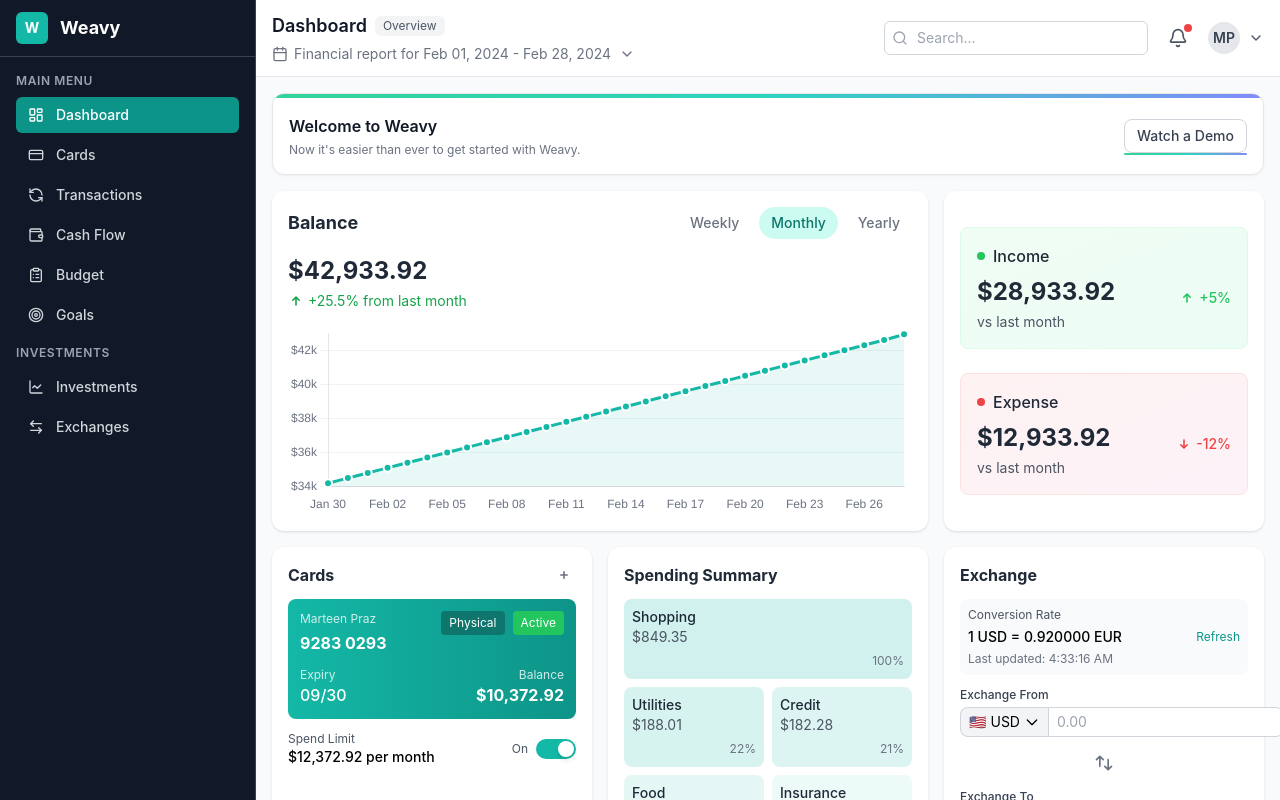
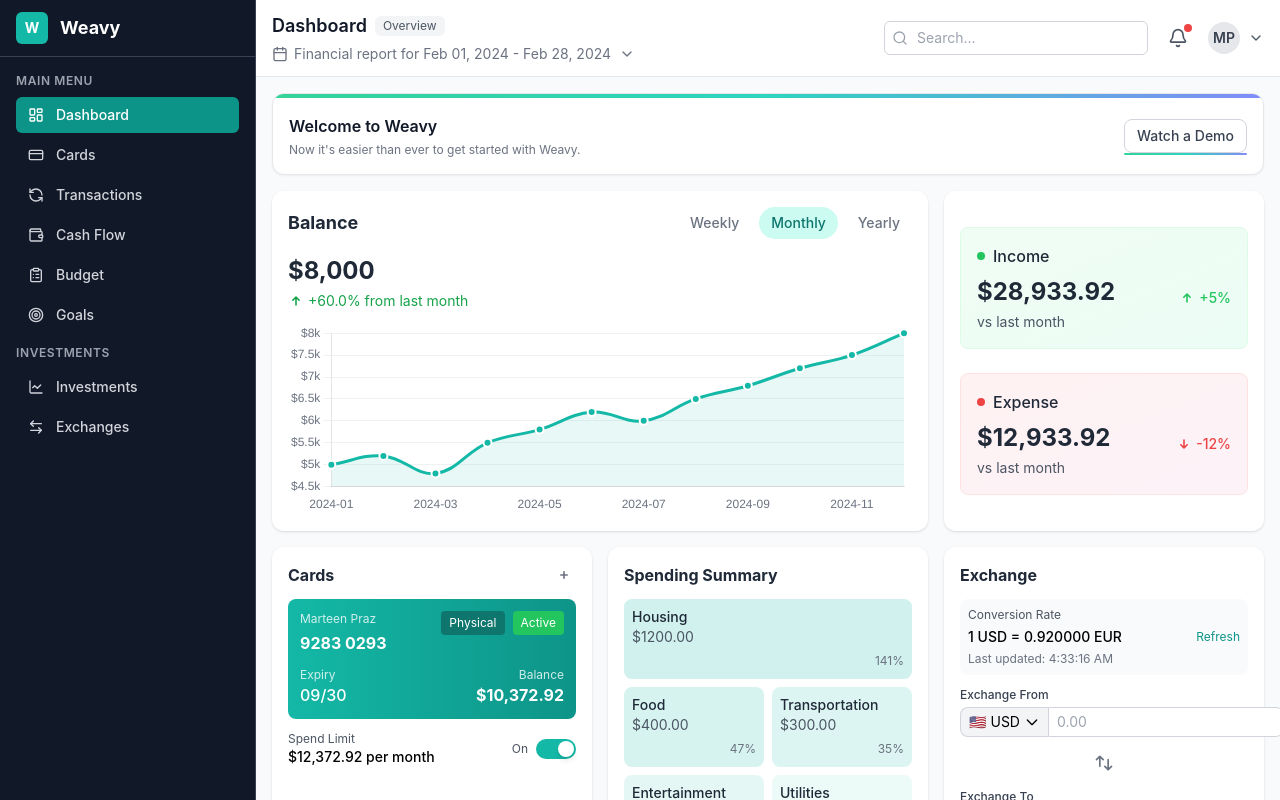
Before and after one commit to connorflynn4/WeavyFinance, a Next.js app: page / in a window 1280 px wide. Shown: the top 800 px of the page. Built offline with nearby package versions, Linux system fonts and the light colour scheme.

Commit message:
deploy fixes

```diff
--- a/src/data/mockData.ts
+++ b/src/data/mockData.ts
@@ -6,8 +6,7 @@
 export interface SpendingCategory {
   name: string;
   amount: number;
-  percentage: number;
-  color: string;
+  size: 'large' | 'medium' | 'small';
 }
 
 export interface BudgetCategory {
@@ -259,95 +258,29 @@
 
 // Mock data for balance chart - more realistic daily fluctuations
 export const balanceData: BalanceData[] = [
-  { date: 'Dec 12', balance: 21500 },
-  { date: 'Dec 13', balance: 21800 },
-  { date: 'Dec 14', balance: 22000 },
-  { date: 'Dec 15', balance: 21563.92 },
-  { date: 'Dec 16', balance: 22200 },
-  { date: 'Dec 17', balance: 22500 },
-  { date: 'Dec 18', balance: 22933.92 },
-  { date: 'Dec 19', balance: 23100 },
-  { date: 'Dec 20', balance: 22800 },
-  { date: 'Dec 21', balance: 23200 },
-  { date: 'Dec 22', balance: 23500 },
-  { date: 'Dec 23', balance: 23800 },
-  { date: 'Dec 24', balance: 24100 },
-  { date: 'Dec 25', balance: 23900 },
-  { date: 'Dec 26', balance: 24200 },
-  { date: 'Dec 27', balance: 24500 },
-  { date: 'Dec 28', balance: 24800 },
-  { date: 'Dec 29', balance: 25100 },
-  { date: 'Dec 30', balance: 24900 },
-  { date: 'Dec 31', balance: 25200 },
-  { date: 'Jan 01', balance: 25500 },
-  { date: 'Jan 02', balance: 25800 },
-  { date: 'Jan 03', balance: 26100 },
-  { date: 'Jan 04', balance: 26400 },
-  { date: 'Jan 05', balance: 26700 },
-  { date: 'Jan 06', balance: 27000 },
-  { date: 'Jan 07', balance: 27300 },
-  { date: 'Jan 08', balance: 27600 },
-  { date: 'Jan 09', balance: 27900 },
-  { date: 'Jan 10', balance: 28200 },
-  { date: 'Jan 11', balance: 28500 },
-  { date: 'Jan 12', balance: 28800 },
-  { date: 'Jan 13', balance: 29100 },
-  { date: 'Jan 14', balance: 29400 },
-  { date: 'Jan 15', balance: 29700 },
-  { date: 'Jan 16', balance: 30000 },
-  { date: 'Jan 17', balance: 30300 },
-  { date: 'Jan 18', balance: 30600 },
-  { date: 'Jan 19', balance: 30900 },
-  { date: 'Jan 20', balance: 31200 },
-  { date: 'Jan 21', balance: 31500 },
-  { date: 'Jan 22', balance: 31800 },
-  { date: 'Jan 23', balance: 32100 },
-  { date: 'Jan 24', balance: 32400 },
-  { date: 'Jan 25', balance: 32700 },
-  { date: 'Jan 26', balance: 33000 },
-  { date: 'Jan 27', balance: 33300 },
-  { date: 'Jan 28', balance: 33600 },
-  { date: 'Jan 29', balance: 33900 },
-  { date: 'Jan 30', balance: 34200 },
-  { date: 'Jan 31', balance: 34500 },
-  { date: 'Feb 01', balance: 34800 },
-  { date: 'Feb 02', balance: 35100 },
-  { date: 'Feb 03', balance: 35400 },
-  { date: 'Feb 04', balance: 35700 },
-  { date: 'Feb 05', balance: 36000 },
-  { date: 'Feb 06', balance: 36300 },
-  { date: 'Feb 07', balance: 36600 },
-  { date: 'Feb 08', balance: 36900 },
-  { date: 'Feb 09', balance: 37200 },
-  { date: 'Feb 10', balance: 37500 },
-  { date: 'Feb 11', balance: 37800 },
-  { date: 'Feb 12', balance: 38100 },
-  { date: 'Feb 13', balance: 38400 },
-  { date: 'Feb 14', balance: 38700 },
-  { date: 'Feb 15', balance: 39000 },
-  { date: 'Feb 16', balance: 39300 },
-  { date: 'Feb 17', balance: 39600 },
-  { date: 'Feb 18', balance: 39900 },
-  { date: 'Feb 19', balance: 40200 },
-  { date: 'Feb 20', balance: 40500 },
-  { date: 'Feb 21', balance: 40800 },
-  { date: 'Feb 22', balance: 41100 },
-  { date: 'Feb 23', balance: 41400 },
-  { date: 'Feb 24', balance: 41700 },
-  { date: 'Feb 25', balance: 42000 },
-  { date: 'Feb 26', balance: 42300 },
-  { date: 'Feb 27', balance: 42600 },
-  { date: 'Feb 28', balance: 42933.92 },
+  { date: '2024-01', balance: 5000 },
+  { date: '2024-02', balance: 5200 },
+  { date: '2024-03', balance: 4800 },
+  { date: '2024-04', balance: 5500 },
+  { date: '2024-05', balance: 5800 },
+  { date: '2024-06', balance: 6200 },
+  { date: '2024-07', balance: 6000 },
+  { date: '2024-08', balance: 6500 },
+  { date: '2024-09', balance: 6800 },
+  { date: '2024-10', balance: 7200 },
+  { date: '2024-11', balance: 7500 },
+  { date: '2024-12', balance: 8000 },
 ];
 
-// Mock data for spending categories
 export const spendingCategories: SpendingCategory[] = [
-  { name: 'Shopping', amount: 849.35, size: 'large' },
-  { name: 'Utilities', amount: 188.01, size: 'medium' },
-  { name: 'Credit', amount: 182.28, size: 'medium' },
-  { name: 'Food', amount: 52.38, size: 'small' },
-  { name: 'Insurance', amount: 44.29, size: 'small' },
-  { name: 'Other', amount: 44.29, size: 'small' },
+  { name: 'Housing', amount: 1200, size: 'large' },
+  { name: 'Food', amount: 400, size: 'medium' },
+  { name: 'Transportation', amount: 300, size: 'medium' },
+  { name: 'Entertainment', amount: 250, size: 'small' },
+  { name: 'Utilities', amount: 200, size: 'small' },
+  { name: 'Healthcare', amount: 150, size: 'small' },
+  { name: 'Shopping', amount: 300, size: 'medium' },
+  { name: 'Other', amount: 200, size: 'small' },
 ];
 
 // Budget data for different months
```
